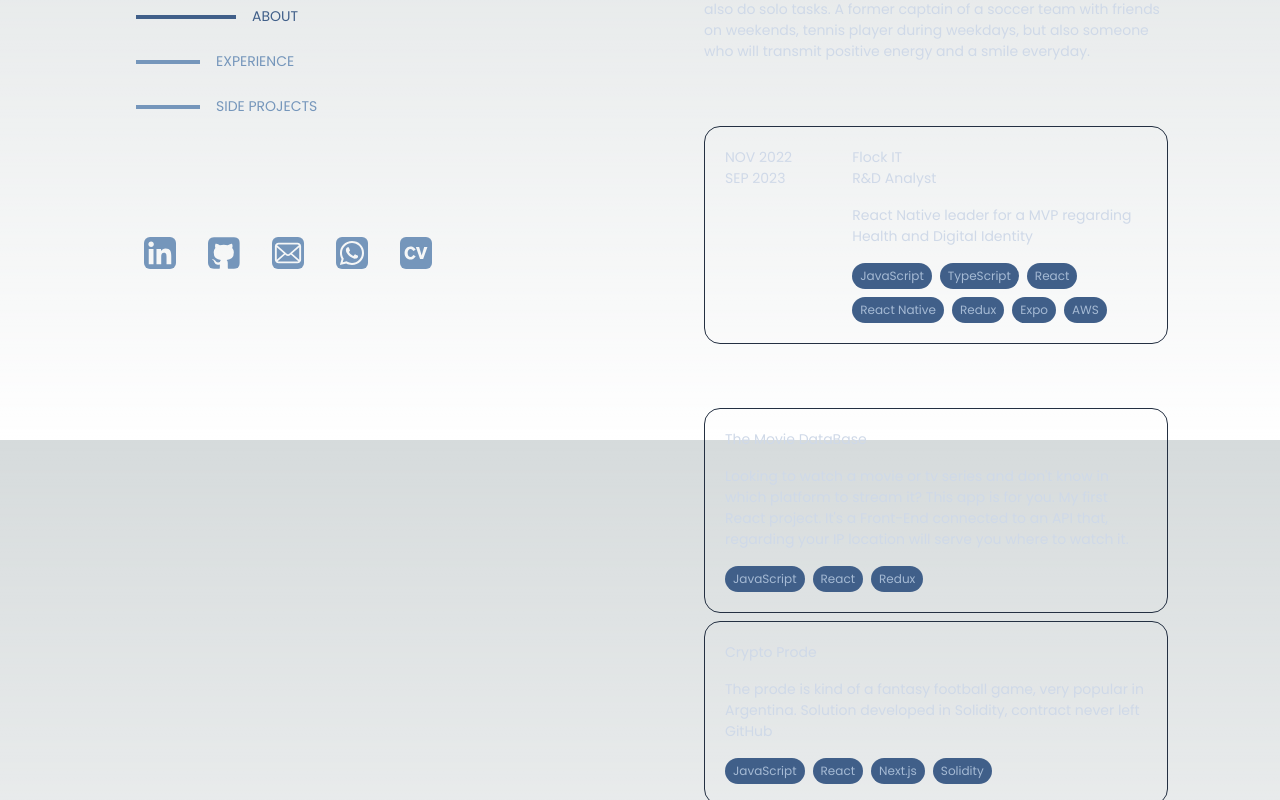
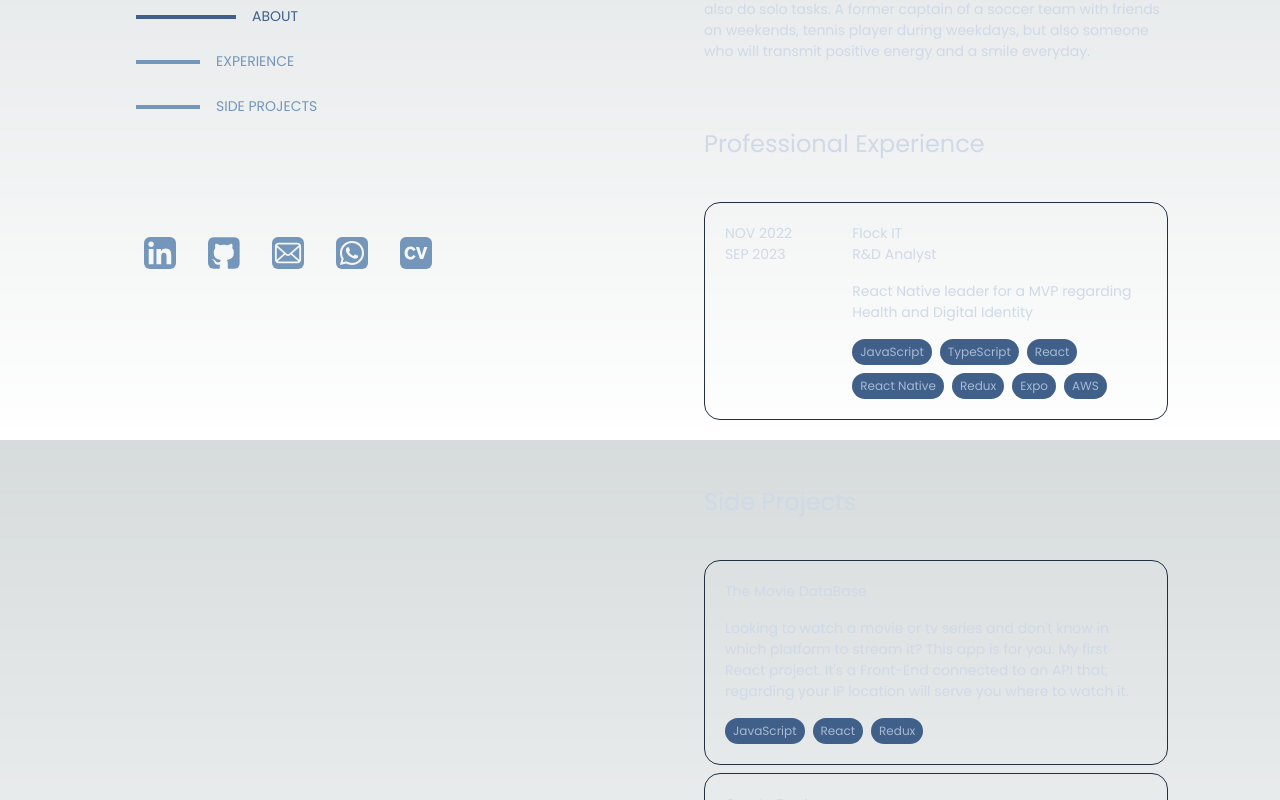
Before and after one commit to diego-scarpati/portfolio-app, a Next.js app: page / in a window 1280 px wide. Shown: the part 360-1160 px from the top of the page. Built offline with nearby package versions, Linux system fonts and the light colour scheme.

Commit message:
Added title to sections

```diff
--- a/src/app/common/LeftSide.tsx
+++ b/src/app/common/LeftSide.tsx
@@ -15,9 +15,9 @@ function LeftSide() {
         </p>
       </div>
       <div className=" flex flex-col mt-14 gap-2">
-        <Section title="ABOUT" top={0} bottom={400} />
-        <Section title="EXPERIENCE" top={400} bottom={800} />
-        <Section title="SIDE PROJECTS" top={800} bottom={9999} />
+        <Section title="ABOUT" top={0} bottom={300} />
+        <Section title="EXPERIENCE" top={300} bottom={425} />
+        <Section title="SIDE PROJECTS" top={425} bottom={9999} />
       </div>
       <Contact />
     </nav>
--- a/src/app/common/RightSide.tsx
+++ b/src/app/common/RightSide.tsx
@@ -1,8 +1,10 @@
+"use client";
 import React from "react";
 import ExperienceCard from "./ExperienceCard";
 import Bio from "./Bio";
 import * as workJson from "../assets/info/work.json";
 import * as projectsJson from "../assets/info/projects.json";
+import RightSideTitle from "./RightSideTitle";
 
 function RightSide() {
   const work = workJson;
@@ -12,11 +14,13 @@ function RightSide() {
     <div className="w-1/2 h-full pt-24 px-16 gap-4">
       <Bio />
       <div className="mt-16">
+        <RightSideTitle title={"Professional Experience"} />
         {work.data.map((exp, index) => (
           <ExperienceCard key={index} {...exp} />
         ))}
       </div>
-      <div className="mt-16">
+      <div className="my-16">
+        <RightSideTitle title={"Side Projects"} />
         {projects.data.map((exp, index) => (
           <ExperienceCard key={index} {...exp} />
         ))}
--- /dev/null
+++ b/src/app/common/RightSideTitle.tsx
@@ -0,0 +1,11 @@
+import React from "react";
+
+type RightSideTitleProps = {
+  title: string;
+};
+
+function RightSideTitle({ title }: RightSideTitleProps) {
+  return <h4 className="my-10">{title}</h4>;
+}
+
+export default RightSideTitle;
--- a/src/app/globals.css
+++ b/src/app/globals.css
@@ -54,8 +54,11 @@ p {
 }
 
 h1 {
-  font-size: 48px;
+  font-size: 3rem;
 }
 h3 {
-  font-size: 36px;
+  font-size: 2.25rem;
 }
+h4 {
+  font-size: 1.5rem;
+}
```
